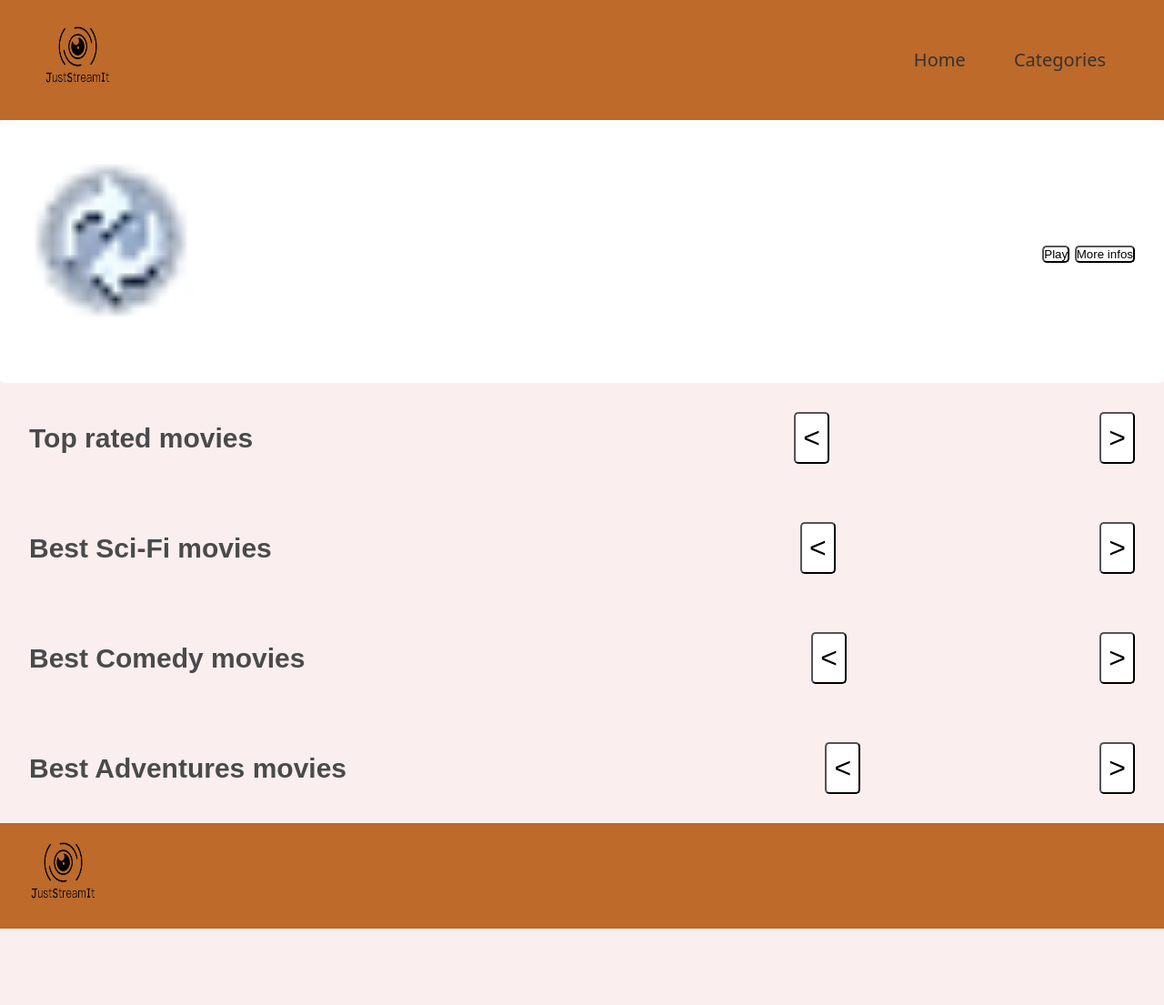
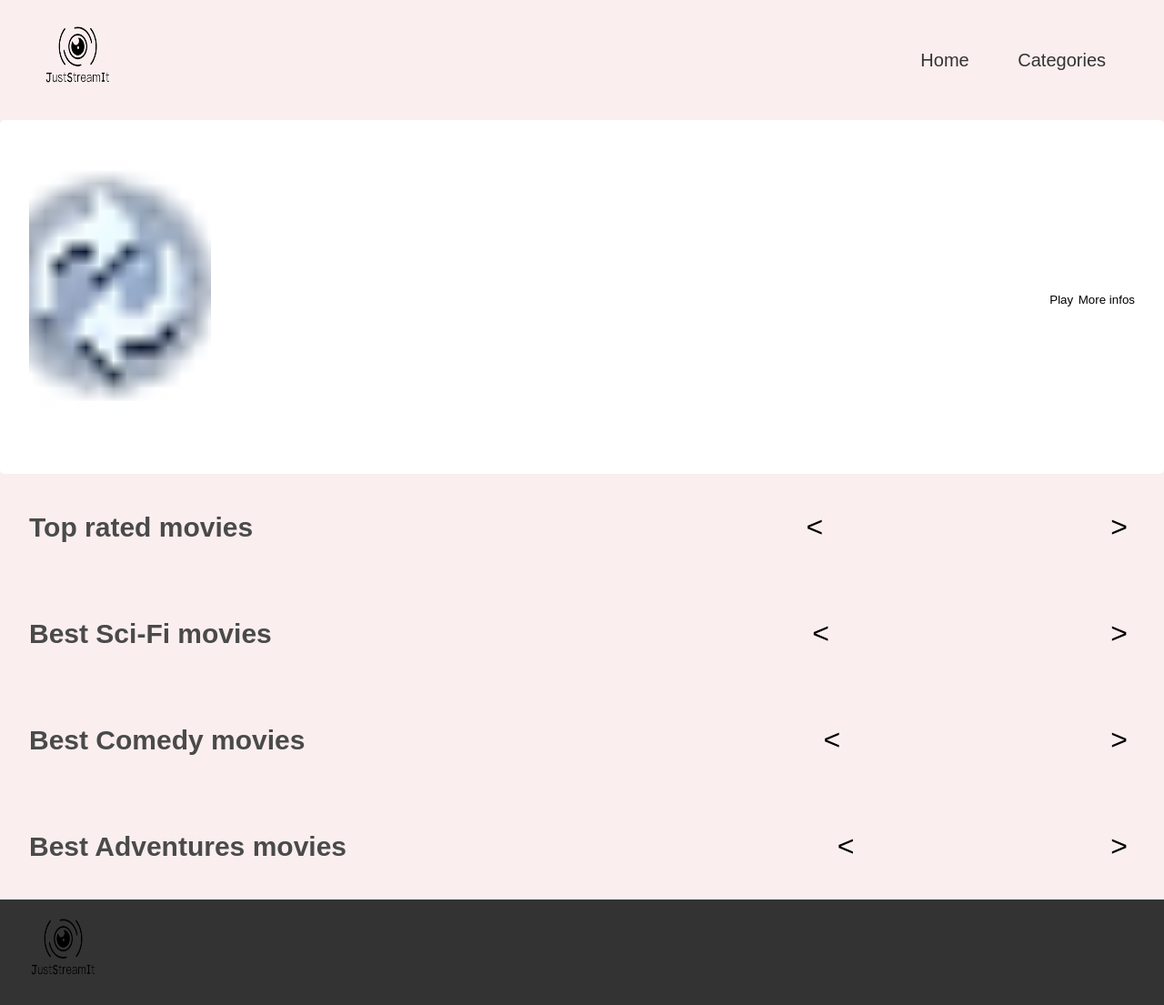
Before and after one commit to projets-openclassrooms/Projet_6_JustStreamIt, a plain HTML site: page index.html in a window 1280 px wide. Shown: the whole page at 91% size. Before the commit the page ends 1021 px from the top, so only its background shows below. Drawn offline with Linux system fonts and the light colour scheme.

Commit message:
Revert "v 0.1 css manque cadre pour video"
This reverts commit 570ff3e565dd67027eca06c57a4d7a69cc98e2cd.

```diff
--- a/css/style.css
+++ b/css/style.css
@@ -2,8 +2,6 @@ body {font-family: Arial, Helvetica, sans-serif,}
 
 /* Style the navigation bar */
 nav {
-  font-family: system-ui;
-  background: #bd6a2a;
   display: flex;
   justify-content: space-between;
   align-items: center;
@@ -39,7 +37,7 @@ nav a:hover {
 
 #best-cover-img {
   width: 200px;
-  height: 200px;
+  height: 300px;
   object-fit: cover;
 }
 
@@ -102,8 +100,8 @@ a:hover {
 
 /* Remove default button styles */
 button {
-  background-color: #fff;
-  border-radius: 5px;
+  background-color: transparent;
+  border: none;
   cursor: pointer;
 }
 
@@ -125,7 +123,7 @@ button {
 
 #modal-cover {
   width: 200px;
-  height: 200px;
+  height: 300px;
   object-fit: cover;
 }
 
@@ -140,7 +138,7 @@ footer {
   justify-content: space-between;
   align-items: center;
   padding: 1rem 2rem;
-  background-color: #bd6a2a;
+  background-color: #333;
   color: #fff;
 }
 
--- a/index.html
+++ b/index.html
@@ -12,7 +12,6 @@
     <link rel="preconnect" href="https://fonts.gstatic.com" crossorigin>
     <link href="https://fonts.googleapis.com/css2?family=Roboto&family=Montserrat&display=swap" rel="stylesheet">
     <script type="text/javascript" src="js/script.js" async></script>
-    <script src="main.js"></script>
 </head>
 <body>
     <header>
--- a/js/script.js
+++ b/js/script.js
@@ -1,7 +1,5 @@
 const api_url = "http://localhost:8000/api/v1/titles/";
-let more-info-btn = document.getElementById("more-info-btn");
-more-info-btn.addEventListener("click", function(){console.log("click button")});
-
+const
 async function fetchHighestRatedMovie() {
     return fetch(api_url + "?sort_by=-imdb_score")
     .then(response=>response.json())
@@ -41,9 +39,7 @@ fetchBestMovie();
 // button
 
 // fetch Top Rated Movies (number <=7)
-for (let compteur = 0; compteur < 8; compteur++ ) {
-    console.log(compteur)
-}
+
 // fetch Best Movies cat 1 (number <=7)
 // fetch Best Movies cat 2 (number <=7)
 // fetch Best Movies cat 3 (number <=7)
```
